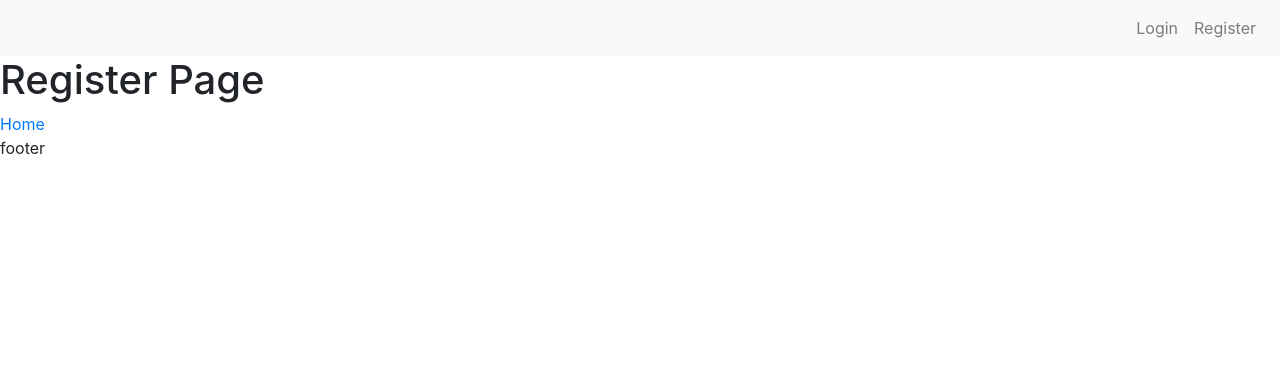
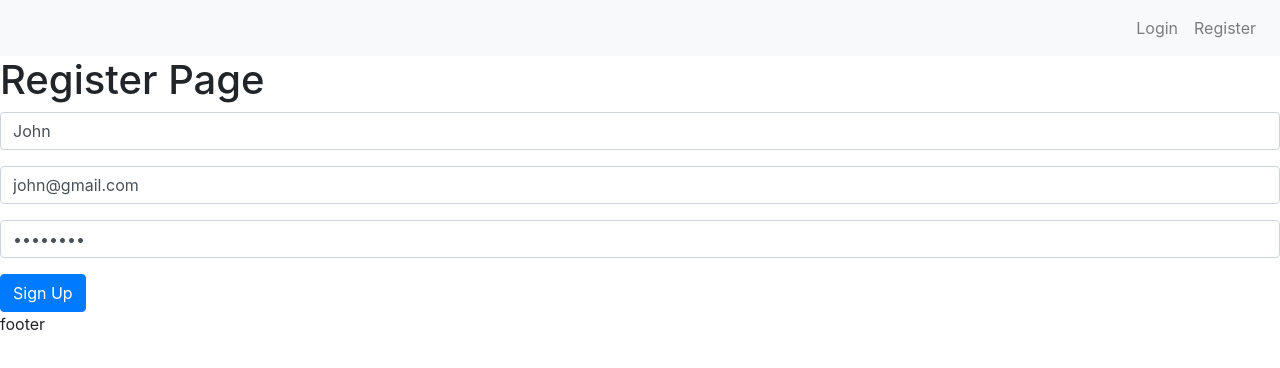
Before and after one commit to GWilczyk/MULTI_USER_SEO_BLOGGING_PLATFORM, a Next.js app in the folder frontend/: page /signup in a window 1280 px wide. Shown: the top 368 px of the page. Built offline with nearby package versions, Linux system fonts and the light colour scheme.

Commit message:
Add Signup Form

```diff
--- /dev/null
+++ b/frontend/components/auth/SignupComponent.js
@@ -0,0 +1,70 @@
+import { useState } from 'react';
+
+const SignupComponent = () => {
+	const [values, setValues] = useState({
+		name: 'John',
+		email: 'john@gmail.com',
+		password: 'test1234',
+		error: '',
+		loading: false,
+		message: '',
+		showForm: true,
+	});
+
+	const { name, email, password, error, loading, message, showForm } = values;
+
+	const handleSubmit = event => {
+		event.preventDefault();
+		console.table({ name, email, password, error, loading, message, showForm });
+	};
+
+	const handleChange = field => event => {
+		event.preventDefault();
+		setValues(values => ({
+			...values,
+			error: false,
+			[field]: event.target.value,
+		}));
+	};
+
+	const signupForm = () => {
+		return (
+			<form onSubmit={handleSubmit}>
+				<div className='form-group'>
+					<input
+						onChange={handleChange('name')}
+						type='text'
+						value={name}
+						className='form-control'
+						placeholder='Enter your name'
+					/>
+				</div>
+				<div className='form-group'>
+					<input
+						onChange={handleChange('email')}
+						type='email'
+						value={email}
+						className='form-control'
+						placeholder='Enter your email'
+					/>
+				</div>
+				<div className='form-group'>
+					<input
+						onChange={handleChange('password')}
+						type='password'
+						value={password}
+						className='form-control'
+						placeholder='Enter your password'
+					/>
+				</div>
+				<div>
+					<button className='btn btn-primary'>Sign Up</button>
+				</div>
+			</form>
+		);
+	};
+
+	return <>{signupForm()}</>;
+};
+
+export default SignupComponent;
--- a/frontend/pages/index.js
+++ b/frontend/pages/index.js
@@ -10,9 +10,6 @@ const Index = () => {
 			</Head>
 			<Layout>
 				<h1>Home Page</h1>
-				<Link href='/signup'>
-					<a>Register</a>
-				</Link>
 				<Link href='/signin'>
 					<a>Login</a>
 				</Link>
--- a/frontend/pages/signup.js
+++ b/frontend/pages/signup.js
@@ -1,6 +1,7 @@
 import Head from 'next/head';
 import Link from 'next/link';
 import Layout from '../components/Layout';
+import SignupComponent from '../components/auth/SignupComponent';
 
 const Signup = () => {
 	return (
@@ -10,9 +11,8 @@ const Signup = () => {
 			</Head>
 			<Layout>
 				<h1>Register Page</h1>
-				<Link href='/'>
-					<a>Home</a>
-				</Link>
+
+				<SignupComponent />
 			</Layout>
 		</>
 	);
```
Also changed, not shown: 1 other file (tests, documents, lock files or other folders).
